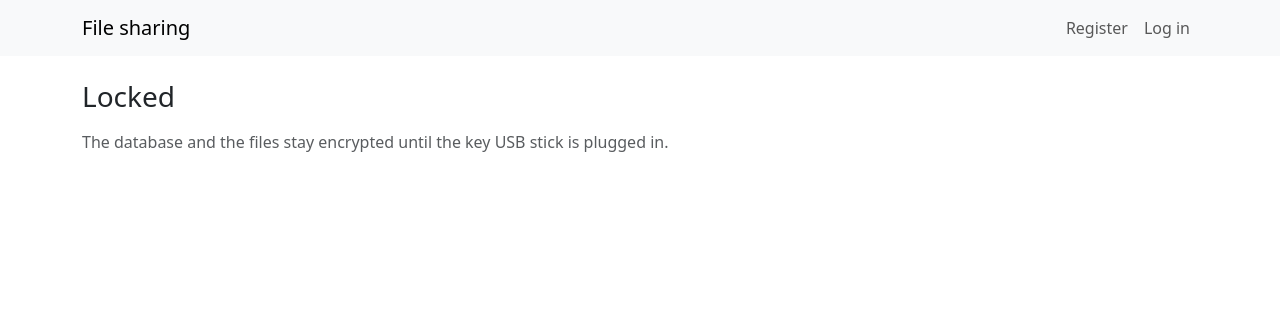
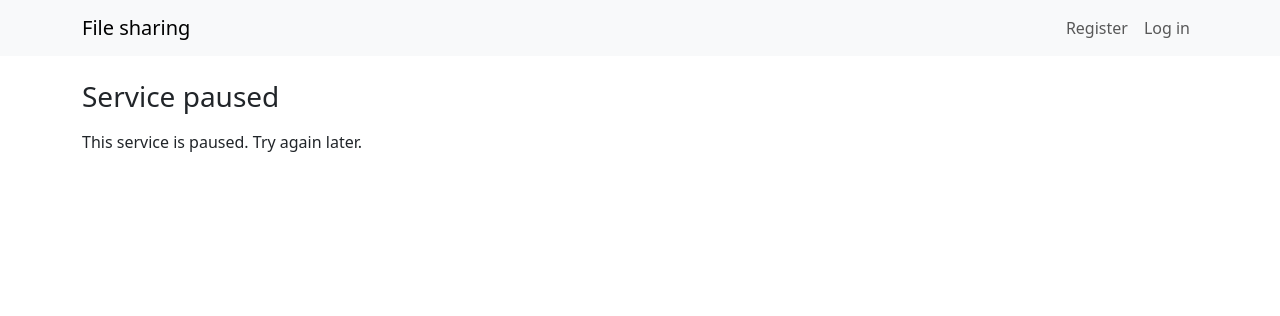
Before and after one commit to Ymsniper/vault-share, a Flask app: template app/templates/locked.html in a window 1280 px wide. Shown: the top 316 px of the page. Run offline with Flask 3, Linux system fonts and the light colour scheme; the template is opened without the code that fills it, so the values that code supplies are empty; parts of the project's set-up code (start-up, migrations or seed data) failed here and were passed over; some libraries are stand-ins or nearby versions.

Commit message:
Show visitors only that the service is paused, unlock at /unlock

```diff
--- a/app/__init__.py
+++ b/app/__init__.py
@@ -106,7 +106,10 @@ def create_app(test_config=None):
 
     @app.errorhandler(Locked)
     def show_locked(e):
-        return render_template("locked.html", reason=str(e), keyring=keyring), 503
+        # visitors only learn that the service is paused; why is for the
+        # operator, in the server log
+        app.logger.warning("locked: %s", e)
+        return render_template("locked.html"), 503
 
     # a plain page for every error, crashes included: no stack trace leaks
     @app.errorhandler(HTTPException)
--- a/app/templates/locked.html
+++ b/app/templates/locked.html
@@ -1,17 +1,6 @@
 {% extends "base.html" %}
-{% block title %}Locked{% endblock %}
+{% block title %}Paused{% endblock %}
 {% block content %}
-<h1 class="h3 mb-3">Locked</h1>
-<p>{{ reason }}</p>
-<p class="text-body-secondary">The database and the files stay encrypted until the key USB stick is plugged in{% if keyring.needs_passphrase %} and the passphrase is typed{% endif %}.</p>
-{% if keyring.needs_passphrase %}
-<form method="post" action="{{ url_for('unlock.unlock') }}" class="col-md-4">
-  <input type="hidden" name="csrf_token" value="{{ csrf_token() }}">
-  <div class="mb-3">
-    <label for="passphrase" class="form-label">Passphrase</label>
-    <input type="password" name="passphrase" id="passphrase" class="form-control" autocomplete="off" required>
-  </div>
-  <button type="submit" class="btn btn-primary">Unlock</button>
-</form>
-{% endif %}
+<h1 class="h3 mb-3">Service paused</h1>
+<p>This service is paused. Try again later.</p>
 {% endblock %}
```
Also changed, not shown: app/templates/unlock.html (added, +13 -0 lines), app/unlock.py (+8 -4 lines), tests/test_keyring.py (+5 -3 lines), README.md.
